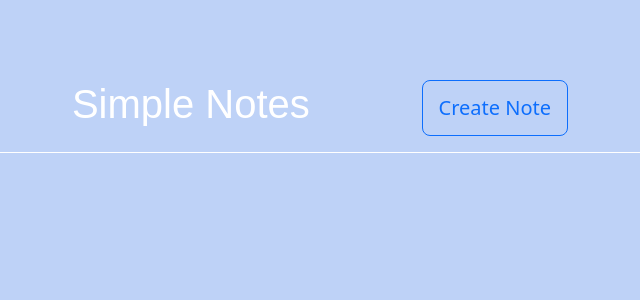
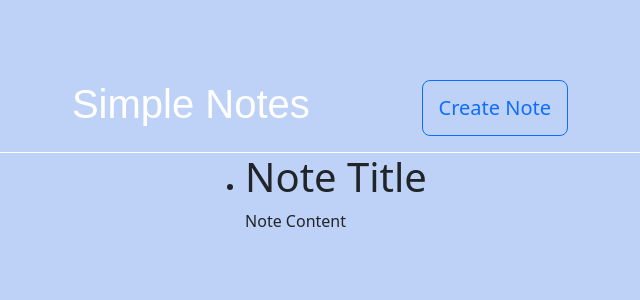
Before and after one commit to Shamoleambo/simple-notes, a React (Vite) app in the folder frontend/: page / in a window 1280 px wide. Shown: the top 300 px of the page, without its empty margins (320-960 px from the left). Built offline with nearby package versions, Linux system fonts and the light colour scheme.

Commit message:
feat: create and render Note and NotesList components

```diff
--- a/frontend/src/App.jsx
+++ b/frontend/src/App.jsx
@@ -1,11 +1,13 @@
 import 'bootstrap/dist/css/bootstrap.min.css'
 import './App.css'
 import Header from './Components/Header'
+import NotesList from './Components/NotesList'
 
 function App() {
   return (
     <main>
       <Header />
+      <NotesList />
     </main>
   )
 }
--- /dev/null
+++ b/frontend/src/Components/Note.jsx
@@ -0,0 +1,10 @@
+const Note = () => {
+  return (
+    <li>
+      <h1>Note Title</h1>
+      <p>Note Content</p>
+    </li>
+  )
+}
+
+export default Note
--- /dev/null
+++ b/frontend/src/Components/NotesList.jsx
@@ -0,0 +1,11 @@
+import Note from './Note'
+
+const NotesList = () => {
+  return (
+    <ul>
+      <Note />
+    </ul>
+  )
+}
+
+export default NotesList
```
